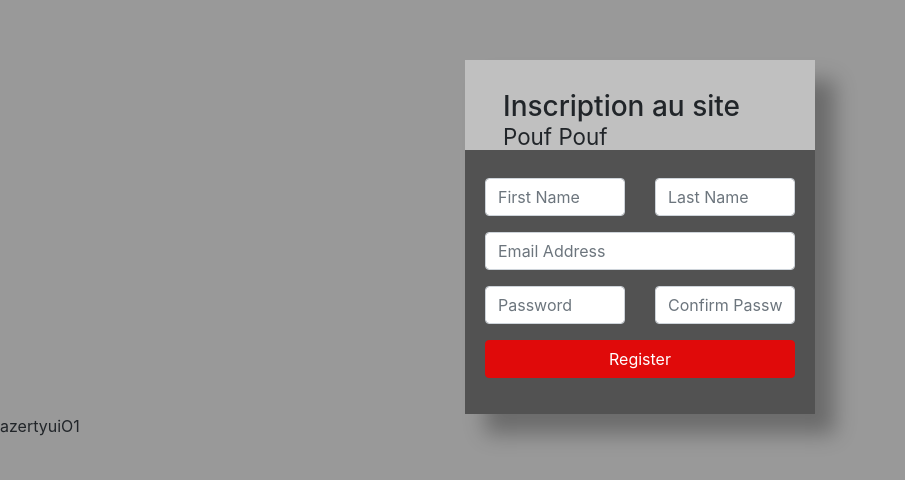
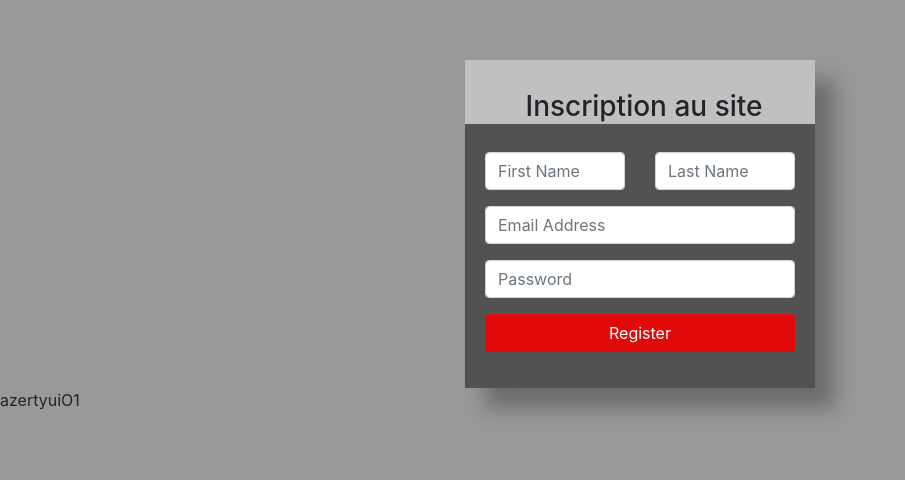
Before and after one commit to VincentCesi/Projet_WEB, a PHP site: page /formeinscription.php in a window 1280 px wide. Shown: the top 480 px of the page, without its empty margins (0-905 px from the left). Run offline with PHP 8.4, Linux system fonts and the light colour scheme.

Commit message:
supression confirmation

```diff
--- a/formeinscription.php
+++ b/formeinscription.php
@@ -28,19 +28,9 @@
 
                 TestFullForm = TestFullForm + 1;
         }
-        function testSamePass(password,confirm_password){
 
-            if(password.value === confirm_password.value){
-
-                window.alert("Passwords Don't Match");
-                }
-               else {
-                    TestFullForm = TestFullForm + 1;
-
-               }
-            }
         function verificationTotale(){
-            if (TestFullForm < 3){
+            if (TestFullForm < 2){
                 window.alert("vous n'avez pas remplis tout les champs");
 
                 window.alert("Value test =  " +TestFullForm);
@@ -55,7 +45,7 @@
         <div class="col-xs-12 col-sm-8 col-md-4 col-sm-offset-2 col-md-offset-4">
         	<div class="panel panel-default">
         		<div class="panel-heading">
-			    		<h3 class="panel-title">Inscription au site <small>Pouf Pouf</small></h3>
+                    <h3 class="panel-title" ><center>Inscription au site </center></h3>
 			 			</div>
 			 			<div class="panel-body">
 			    		<form role="form" action ="testInscription.php" method="post">
@@ -77,14 +67,9 @@
 			    			</div>
 
 			    			<div class="row">
-			    				<div class="col-xs-6 col-sm-6 col-md-6">
+			    				<div class="col-xs-6 col-sm-6 col-md-12">
 			    					<div class="form-group">
 			    						<input type="password" name="password" id="password" class="form-control input-sm" placeholder="Password">
-			    					</div>
-			    				</div>
-			    				<div class="col-xs-6 col-sm-6 col-md-6">
-			    					<div class="form-group">
-			    						<input type="password" name="password_confirmation" id="confirm_password" class="form-control input-sm" placeholder="Confirm Password">
 			    					</div>
 			    				</div>
 			    			</div>
@@ -92,7 +77,6 @@
                             testPass(document.getElementById('password'));
                             testEmail(document.getElementById('email'));
                             verificationTotale();
-                            testSamePass(document.getElementById('confirm_password', 'password'));
                             ">
 
 
```
